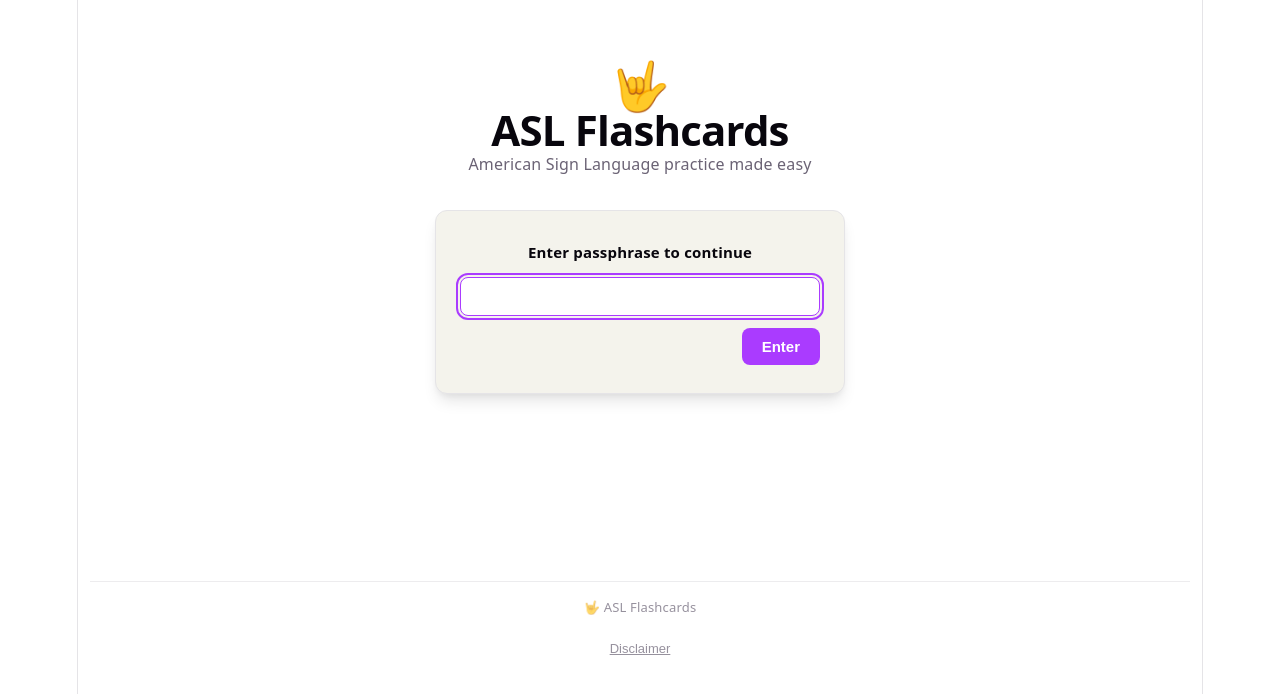
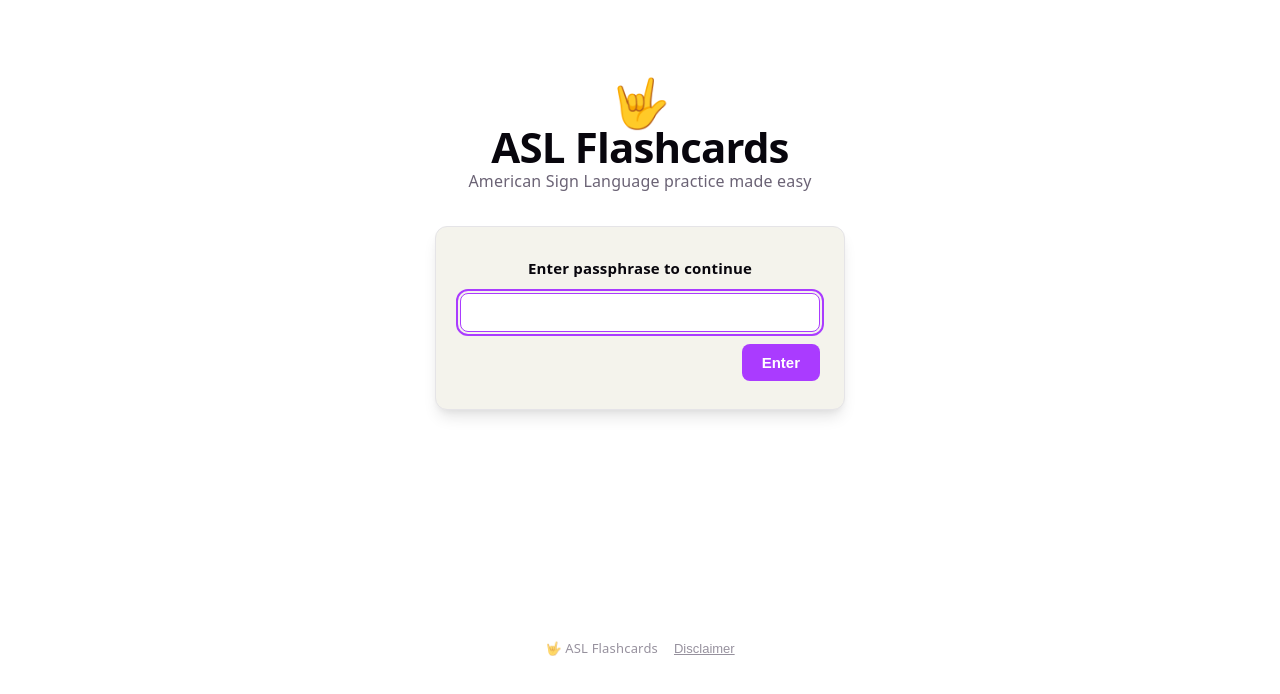
Before and after one commit to clacina/ASL-Practice, a React (Vite) app: page / in a window 1280 px wide. Shown: the part 154-848 px from the top of the page. Built offline with nearby package versions, Linux system fonts and the light colour scheme.

Commit message:
styling / spacing tweaks

```diff
--- a/src/App.css
+++ b/src/App.css
@@ -1,8 +1,8 @@
 .flashcard-app {
   width: 100%;
   margin: 0 auto;
-  padding: 28px 12px;
-  height: 100svh;
+  padding: 10px 2px;
+  /*height: 100svh;*/
   overflow: hidden;
   display: flex;
   flex-direction: column;
@@ -107,7 +107,7 @@
     color: var(--accent);
     text-decoration: none;
     font-size: 14px;
-    line-height: 1.4;
+    line-height: 1.1;
 
     &:hover {
       text-decoration: underline;
@@ -395,7 +395,7 @@
 }
 
 .btn-nav {
-  padding: 10px 24px;
+  padding: 5px 12px;
   background: var(--code-bg);
   color: var(--text-h);
   border: 1px solid var(--border);
@@ -413,6 +413,11 @@
     outline: 2px solid var(--accent);
     outline-offset: 2px;
   }
+  &.btn-nav--active {
+    background: var(--accent-bg);
+    border-color: var(--accent-border);
+    color: var(--accent);
+  }
 }
 
 /* ── Footer ───────────────────────────────────────────── */
@@ -420,15 +425,18 @@
 .site-footer {
   margin-top: auto;
   padding: 12px 0 4px;
-  border-top: 1px solid var(--border);
+  /*border-top: 1px solid var(--border);*/
   font-size: 13px;
   color: var(--text);
   opacity: 0.7;
-  text-align: center;
+  display: flex;
+  align-items: center;
+  justify-content: center;
+  gap: 16px;
 }
 
 .site-footer__icon {
-  margin: 0 0 6px;
+  margin: 0;
 }
 
 .site-footer__disclaimer-btn {
--- a/src/components/FlashcardSession.jsx
+++ b/src/components/FlashcardSession.jsx
@@ -3,6 +3,7 @@ import {contrastColor} from "../utils/contrastColor";
 import {shuffle} from "../utils/shuffle";
 import ReactPlayer from 'react-player'
 import toast from "react-hot-toast";
+import Tippy from "@tippyjs/react";
 
 export function FlashcardSession({terms, cardColors, onBack, title, description}) {
     const [currentIndex, setCurrentIndex] = useState(0);
@@ -10,6 +11,7 @@ export function FlashcardSession({terms, cardColors, onBack, title, description}
     const [localColors, setLocalColors] = useState(cardColors);
     const [termDrawerOpen, setTermDrawerOpen] = useState(false);
     const [isMobileHorizontal, setIsMobileHorizontal] = useState(false);
+    const [autoPlay, setAutoPlay] = useState(false);
     const selectRef = useRef(null);
 
     useEffect(() => {
@@ -102,6 +104,12 @@ export function FlashcardSession({terms, cardColors, onBack, title, description}
                             <button className="btn-nav" onClick={goPrev}>← Prev</button>
                             <button className="btn-nav" onClick={goNext}>Next →</button>
                             <button className="btn-nav" onClick={handleShuffle}>⇄ Shuffle</button>
+                            <Tippy key="autoplay" content={autoPlay ? 'Cancel Auto-Play' : 'Enable Auto-Play'} placement="top">
+                                <button
+                                    className={`btn-nav${autoPlay ? ' btn-nav--active' : ''}`}
+                                    onClick={() => setAutoPlay(p => !p)}
+                                >{autoPlay ? '⏸ Auto' : '▶ Auto'}</button>
+                        </Tippy>
                         </div>
                     </div>
                     <div className="fcs-landscape__video">
@@ -111,7 +119,7 @@ export function FlashcardSession({terms, cardColors, onBack, title, description}
                                     className="flashcard-video-iframe"
                                     title="ASL sign video"
                                     src={playbackUrl}
-                                    autoPlay={true}
+                                    autoPlay={autoPlay}
                                     controls={true}
                                     muted={true}
                                     width="100%"
@@ -163,7 +171,7 @@ export function FlashcardSession({terms, cardColors, onBack, title, description}
                                 className="flashcard-video-iframe"
                                 title="ASL sign video"
                                 src={playbackUrl}
-                                autoPlay={true}
+                                autoPlay={autoPlay}
                                 controls={true}
                                 muted={true}
                                 width="100%"
@@ -182,6 +190,12 @@ export function FlashcardSession({terms, cardColors, onBack, title, description}
                         <button className="btn-nav" onClick={goNext}>Next →</button>
                         <button className="btn-nav" onClick={handleShuffle}>⇄ Shuffle</button>
                         <button className="btn-nav btn-nav--terms" onClick={() => setTermDrawerOpen(true)}>📋 Terms</button>
+                        <Tippy key="autoplay" content={autoPlay ? 'Cancel Auto-Play' : 'Enable Auto-Play'} placement="top">
+                            <button
+                                className={`btn-nav${autoPlay ? ' btn-nav--active' : ''}`}
+                                onClick={() => setAutoPlay(p => !p)}
+                            >{autoPlay ? '🔁 Auto' : '⏸ Wait'}</button>
+                        </Tippy>
                     </div>
                 </div>
                 <div className={`term-drawer${termDrawerOpen ? ' term-drawer--open' : ''}`}>
--- a/src/components/TermInput.jsx
+++ b/src/components/TermInput.jsx
@@ -45,6 +45,7 @@ const webResources = [
     {url: "https://www.startasl.com/asl-dictionary/", description: "Free dictionary on Paid site with Phrases.", type: ""},
     {url: "https://asl.ms/", description: "ASL Finger Spell Comprehension Test", type: ""},
     {url: "https://www.signingsavvy.com/", description: "Sign Savvy", type: ""},
+    {url: "https://en.wikipedia.org/wiki/American_Sign_Language", description: "Wikipedia", type: ""},
 ];
 
 export function TermInput({onStart}) {
--- a/src/index.css
+++ b/src/index.css
@@ -67,11 +67,11 @@ body {
   max-width: 100%;
   margin: 0 auto;
   text-align: center;
-  border-inline: 1px solid var(--border);
-  min-height: 100svh;
+  /*border-inline: 1px solid var(--border);*/
+  /*min-height: 100svh;*/
   display: flex;
   flex-direction: column;
-  box-sizing: border-box;
+  /*box-sizing: border-box;*/
 }
 
 h1,
```
